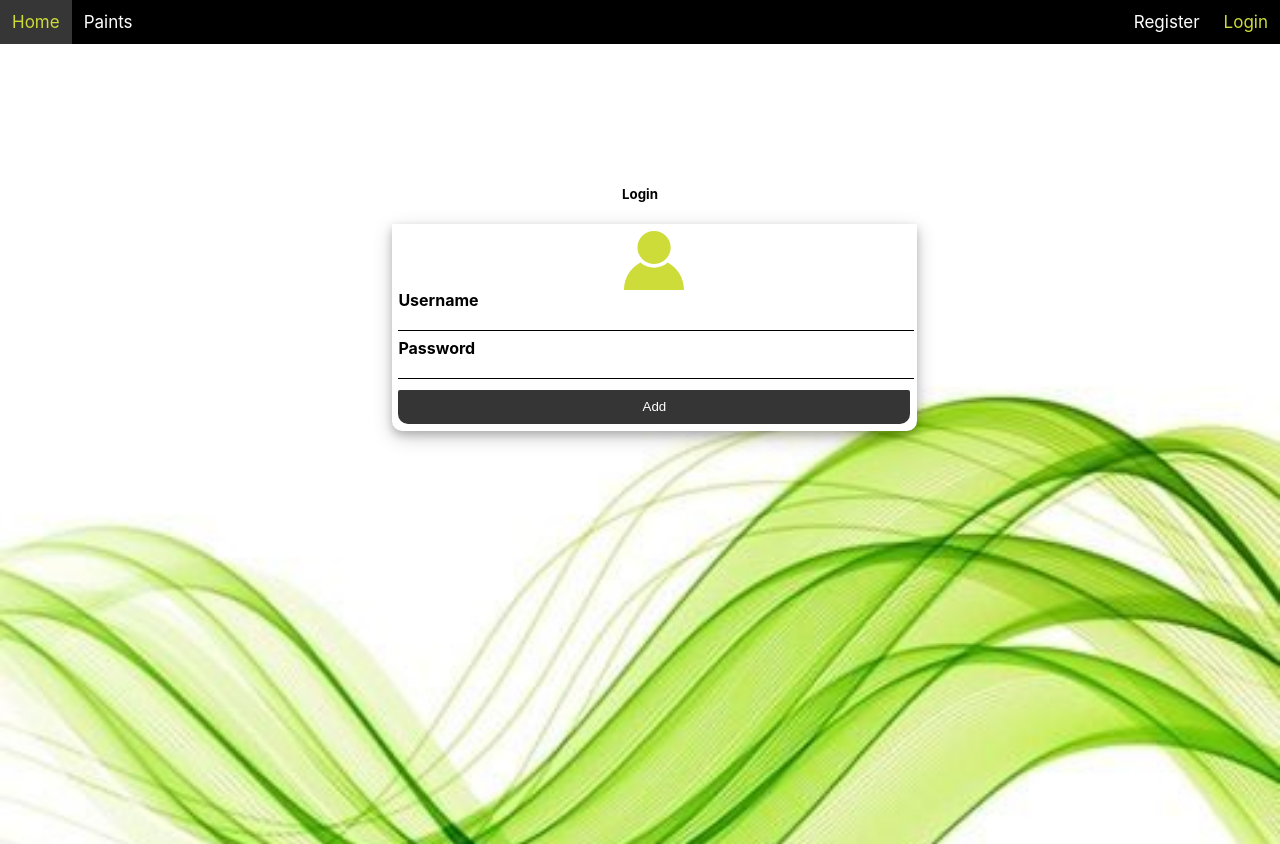
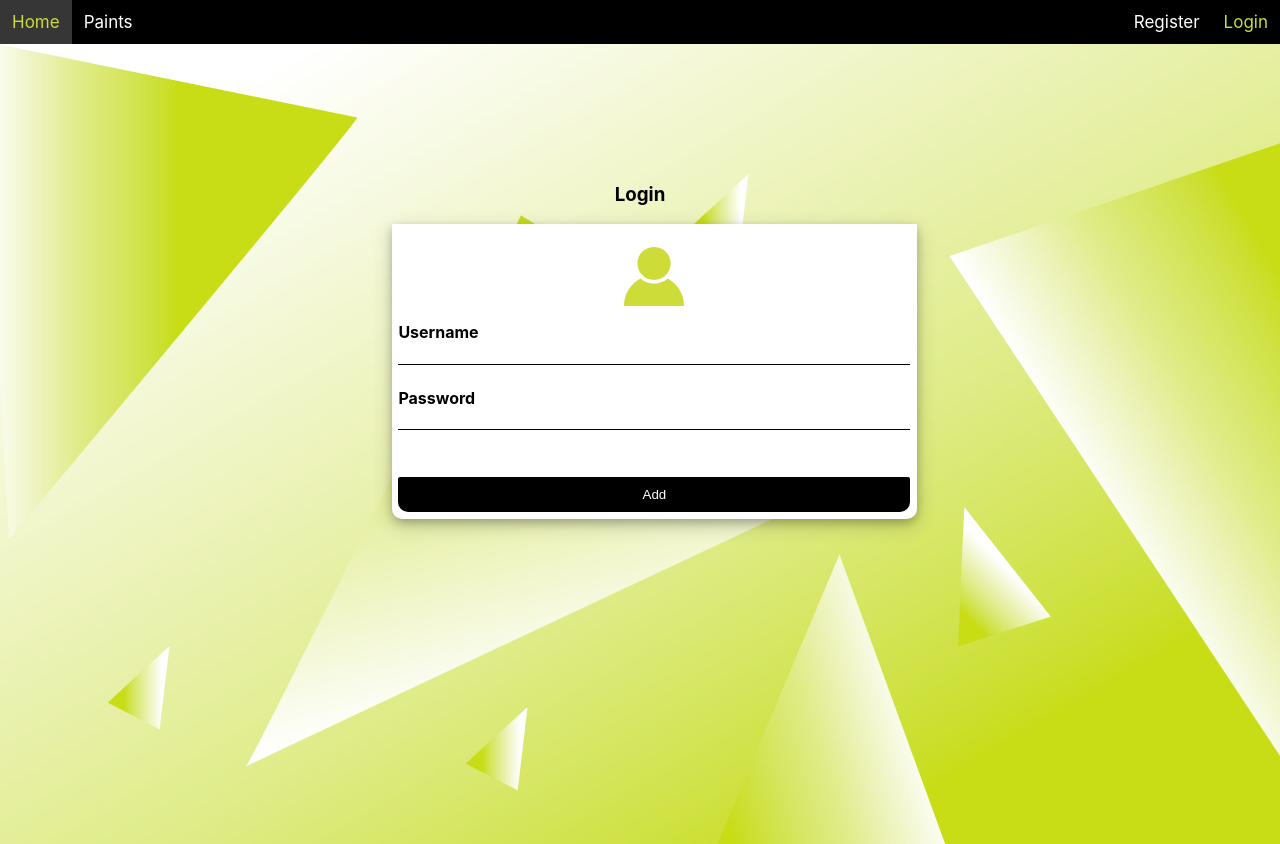
Before and after one commit to lpanova/Out-of-art, a React (Create React App) app: page /login in a window 1280 px wide. Built offline with nearby package versions, Linux system fonts and the light colour scheme.

Commit message:
Fixed bug in authorisation logic

```diff
--- a/src/App.css
+++ b/src/App.css
@@ -42,7 +42,7 @@
   border: none;
   margin: 0.3em 0em 0.3em 0em;
   border-radius: 2px;
-  background: #353535;
+  background: #000;
   color: white;
   border-bottom-left-radius: 10px;
   border-bottom-right-radius: 10px;
@@ -50,7 +50,7 @@
 
 .button:hover {
   cursor: pointer;
-  background-color: black;
+  background-color: 363636;
   color:#cddc39;
 }
 
--- a/src/components/Login.js
+++ b/src/components/Login.js
@@ -25,7 +25,7 @@ function Login(props) {
       <div className="wrapper-form">
         <div>
           <div className="text-center">
-            <h5>Login</h5>
+            <h3>Login</h3>
           </div>
           <form onSubmit={handleSubmit} className="form">
             <div className="flex-x-center">
--- a/src/components/PaintDetails.js
+++ b/src/components/PaintDetails.js
@@ -21,8 +21,12 @@ function PaintDetails(props) {
   const user = localStorage.username;
   const history = useHistory();
   const kinveyAppKey = 'kid_S13nVzcMO';
-  const authToken = 'Kinvey ' + localStorage.getItem('authtoken');
+  // const authToken = 'Kinvey ' + localStorage.getItem('authtoken');
   const id = props.match.params.id;
+  const masterSecret = '106c25cc949a4de5b11db3a921b3f3cb';
+  const authToken = localStorage.getItem('authtoken')
+    ? 'Kinvey ' + localStorage.getItem('authtoken')
+    : 'Basic ' + btoa(kinveyAppKey + ':' + masterSecret);
 
   function details(kinveyAppKey, authToken, id) {
     return fetch(
--- a/src/components/Paints.js
+++ b/src/components/Paints.js
@@ -9,7 +9,10 @@ function Paints() {
   const [loading, setLoading] = useState(true);
 
   const kinveyAppKey = 'kid_S13nVzcMO';
-  const authToken = 'Kinvey ' + localStorage.getItem('authtoken');
+  const masterSecret = '106c25cc949a4de5b11db3a921b3f3cb';
+  const authToken = localStorage.getItem('authtoken')
+    ? 'Kinvey ' + localStorage.getItem('authtoken')
+    : 'Basic ' + btoa(kinveyAppKey + ':' + masterSecret);
 
   function getPaintsData(kinveyAppKey, authToken) {
     return fetch(`https://baas.kinvey.com/appdata/${kinveyAppKey}/Paints`, {
--- a/src/components/Register.js
+++ b/src/components/Register.js
@@ -1,5 +1,6 @@
 import React, { useState, useContext } from 'react';
 import { userAuthContext } from '../context/UserAuthentication';
+import RegisterIcon from '../register-icon.svg';
 
 function Register(props) {
   const { register } = useContext(userAuthContext);
@@ -40,12 +41,15 @@ function Register(props) {
   return (
     <div>
       <div className="wrapper-form">
-        <div className=" full-screen">
-          <div className="mt-6">
-            <h5 className="login-text">Register</h5>
+        <div>
+          <div>
+            <h3 className="text-center">Register</h3>
           </div>
-          <div className=" flex-x-center full-screen">
-            <form onSubmit={handleSubmit} className="mt-6 form">
+          <div className=" flex-x-center">
+            <form onSubmit={handleSubmit} className="form">
+              <div className="flex-x-center">
+                <img src={RegisterIcon} alt="login" />
+              </div>
               <div>
                 <div>Username</div>
                 <input
--- a/src/css/Form.css
+++ b/src/css/Form.css
@@ -21,9 +21,16 @@
     height: 70%;
   }
 
+  @media (max-width: 1050px) and (min-width: 700px) {
+    .wrapper-form >div {
+      width: 70%;
+    }
+  }
+
   @media (max-width: 700px) {
-    .wrapper-form >div {
+    .wrapper-form >div{
       width: 100%;
+      height: 100%;
     }
   }
 
@@ -42,18 +49,22 @@
 
   @media (max-width: 1050px) and (min-width: 700px) {
     .form {
-      width: 70%;
+      width: 100%;
     }
   }
 
   @media (max-width: 700px) {
     .form, .form-contact {
-      width: 90%;
+      width: 94%;
     }
   }
 
   .form  img{
     width: 60px;
+  }
+
+  .form  div{
+    margin-top:1em
   }
 
   .form input[type="text" ]{
@@ -62,7 +73,9 @@
     border: none;
     border-bottom: 1px solid black;
     margin-bottom: 0.5em;
+    margin-top:  0.5em;
     color: black;
+    padding: 0px;
   }
 
 
@@ -81,9 +94,9 @@
     justify-content: center;
     align-items: center;
     border: none;
-    margin: 0.3em 0em 0.3em 0em;
+    margin: 3em 0em 0.3em 0em;
     border-radius: 2px;
-    background: #353535;
+    background: #000;
     color: white;
     border-bottom-left-radius: 10px;
     border-bottom-right-radius: 10px;
@@ -91,7 +104,7 @@
 
   .form-button:hover {
     cursor: pointer;
-    background-color: black;
+    background-color: #363636;
     color:#cddc39;
   }
 
```
Also changed, not shown: src/css/green.jpg, src/register-icon.svg (added).
